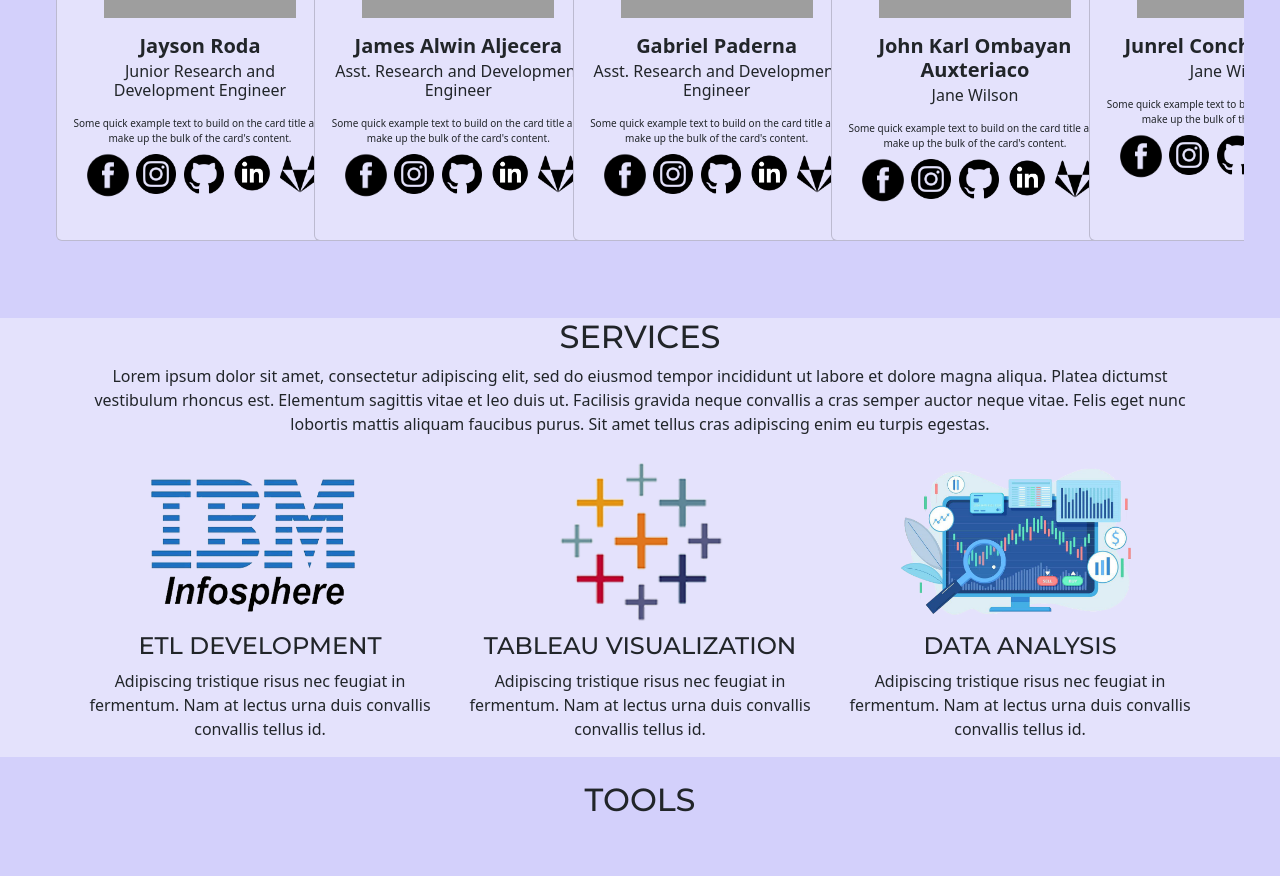
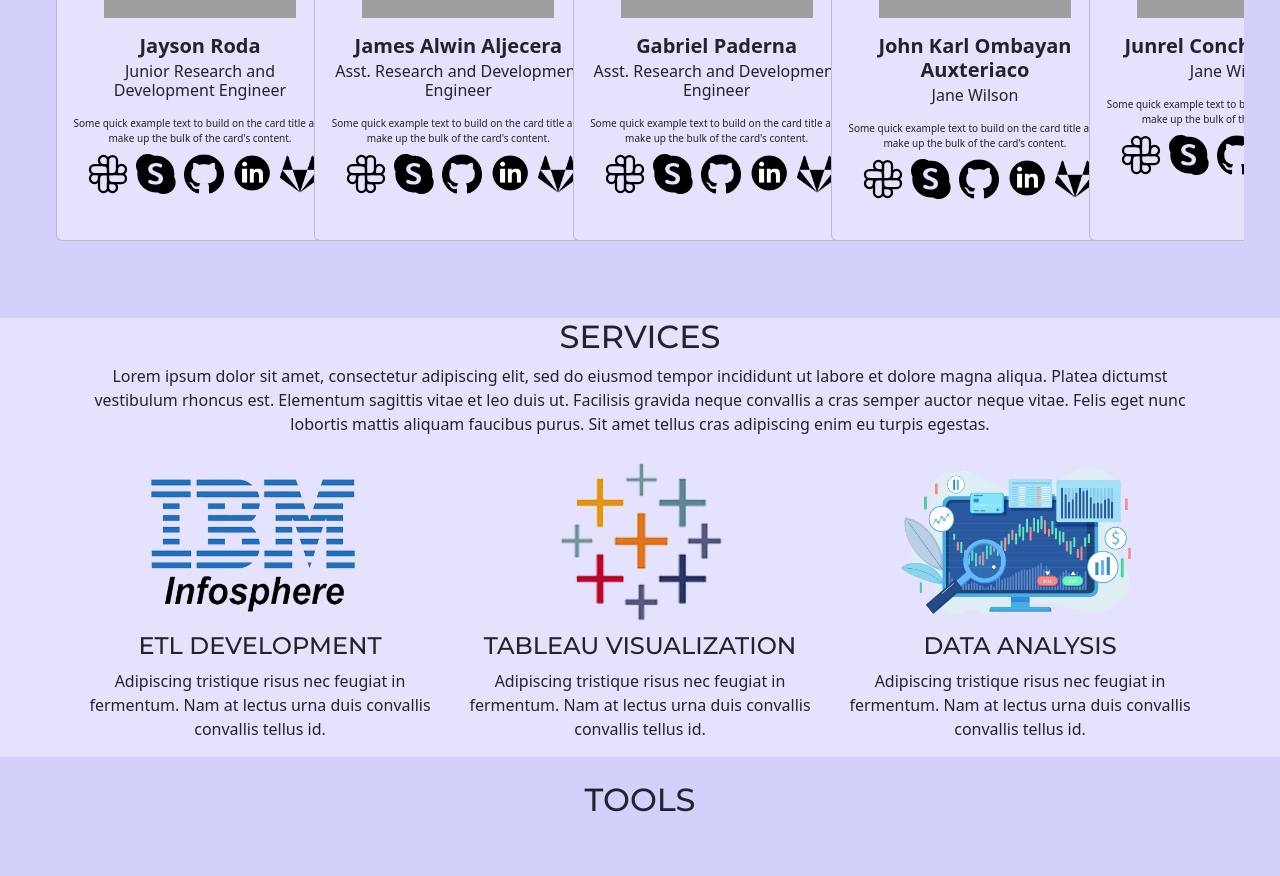
Before and after one commit to aws-jamesalwin-aljecera/cebuDWH-webpage-reactjs, a React (Vite) app: page / in a window 1280 px wide. Shown: the part 1220-2096 px from the top of the page. Built offline with nearby package versions, Linux system fonts and the light colour scheme; grey boxes are pictures that could not be loaded.

Commit message:
Replaced facebook and instagram with slack and skype -Roda

```diff
--- a/index.html
+++ b/index.html
@@ -1,10 +1,13 @@
-<!doctype html>
+<!DOCTYPE html>
 <html lang="en">
     <head>
         <meta charset="UTF-8" />
-    <link rel="preconnect" href="https://fonts.googleapis.com">
-    <link rel="preconnect" href="https://fonts.gstatic.com" crossorigin>
-    <link href="https://fonts.googleapis.com/css2?family=Montserrat:wght@400;500;700&display=swap" rel="stylesheet">
+        <link rel="preconnect" href="https://fonts.googleapis.com" />
+        <link rel="preconnect" href="https://fonts.gstatic.com" crossorigin />
+        <link
+            href="https://fonts.googleapis.com/css2?family=Montserrat:wght@400;500;700&display=swap"
+            rel="stylesheet"
+        />
         <link rel="icon" type="image/svg+xml" href="/AWS-Logo.ico" />
         <link
             rel="stylesheet"
@@ -13,7 +16,7 @@
             crossorigin="anonymous"
         />
         <meta name="viewport" content="width=device-width, initial-scale=1.0" />
-    <title>Vite + React</title>
+        <title>Datawarehouse Team</title>
     </head>
     <body>
         <div id="root"></div>
--- a/src/components/Cards.jsx
+++ b/src/components/Cards.jsx
@@ -29,24 +29,24 @@ const Cards = ({ props }) => {
                 </NavLink>
                 <Row className="justify-content-center">
                     <NavLink
-                        href="https://www.fb.com"
+                        href="https://www.slack.com"
                         target={"_blank"}
                         className="sub-logo p-1"
                     >
                         <img
-                            src="./facebook.png"
-                            alt="Facebook logo"
+                            src="./slack.svg"
+                            alt="Slack logo"
                             className="sub-logo"
                         />
                     </NavLink>
                     <NavLink
-                        href="https://www.instagram.com"
+                        href="https://www.skype.com"
                         target="_blank"
                         className="sub-logo p-1"
                     >
                         <img
-                            src="./instagram.png"
-                            alt="Instagram logo"
+                            src="./skype.svg"
+                            alt="Skype logo"
                             className="sub-logo p-1"
                         />
                     </NavLink>
```
Also changed, not shown: public/skype.svg (added), public/slack.svg (added). Lines whose indentation alone changed are shown as unchanged.
